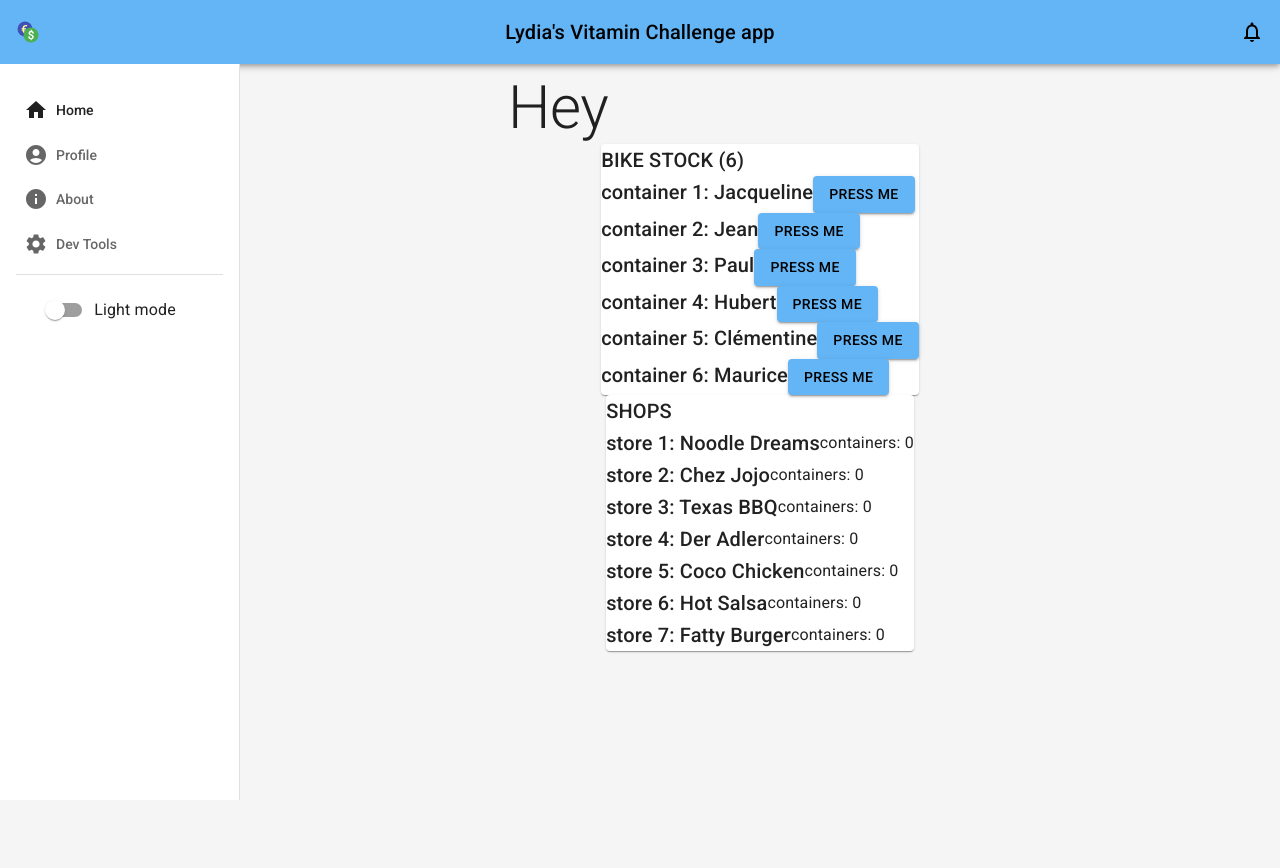
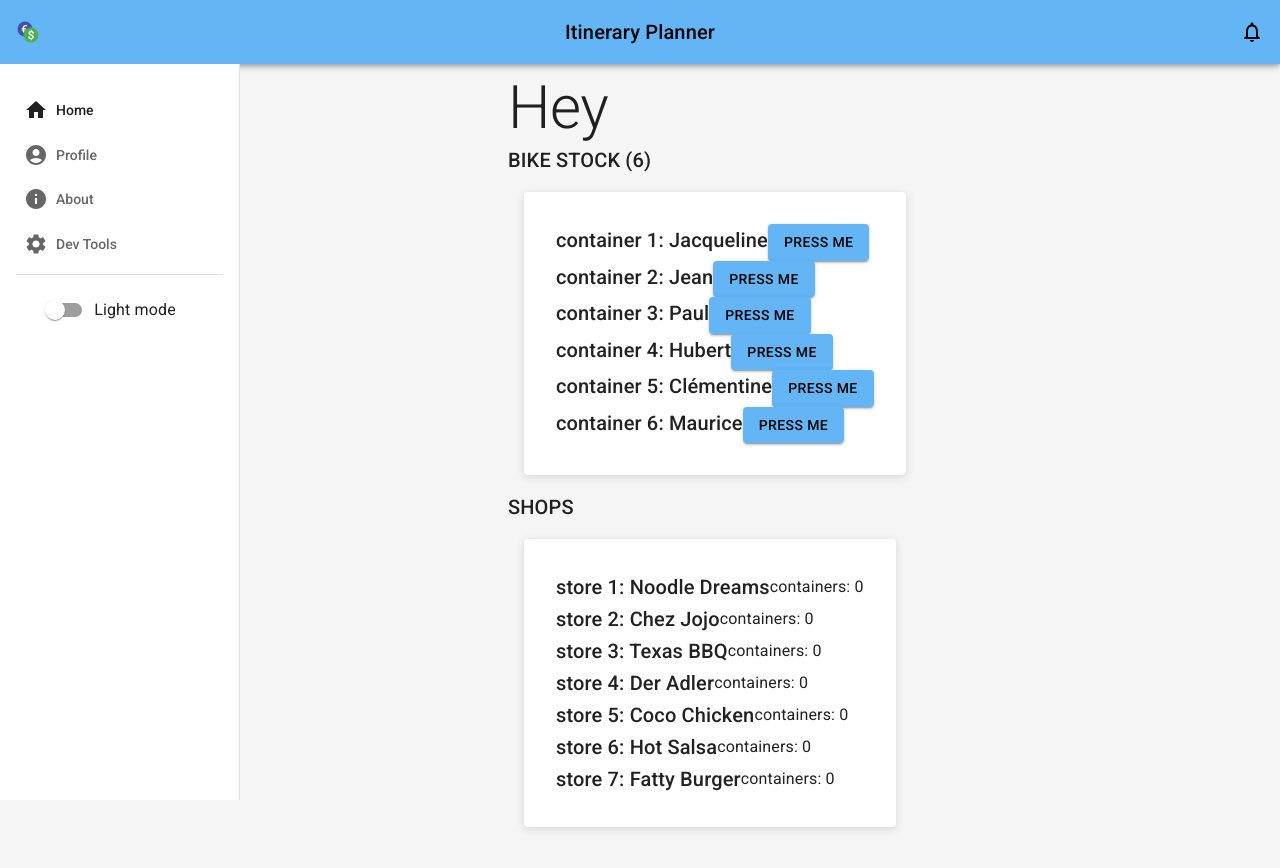
Before and after one commit to lydialawli/itinerary-planner-ly, a React (Create React App) app: page / in a window 1280 px wide. Shown: the top 868 px of the page. Before the commit the page ends 800 px from the top, so only its background shows below. Built offline with nearby package versions, Linux system fonts and the light colour scheme.

Commit message:
delete unused files

```diff
--- a/src/App.tsx
+++ b/src/App.tsx
@@ -1,5 +1,8 @@
 import { AppStore } from './appContext'
-import { AppRouter, Routes } from './routes'
+import { Route, Switch, BrowserRouter } from 'react-router-dom'
+import { Welcome, About, NotFound, Home } from './views'
+import { PrivateLayout } from './routes/Layout'
+
 import { ErrorBoundary } from './components'
 import { AppThemeProvider } from './theme'
 import { Provider } from 'react-redux'
@@ -14,9 +17,16 @@ const App = () => {
       <AppStore>
         <Provider store={store}>
           <AppThemeProvider>
-            <AppRouter>
-              <Routes />
-            </AppRouter>
+            <BrowserRouter>
+              <PrivateLayout>
+                <Switch>
+                  <Route path="/" exact component={Home} />
+                  <Route path="/welcome" component={Welcome} />
+                  <Route path="/about" component={About} />,
+                  <Route component={NotFound} />
+                </Switch>
+              </PrivateLayout>
+            </BrowserRouter>
           </AppThemeProvider>
         </Provider>
       </AppStore>
--- a/src/routes/AppRouter.tsx
+++ /dev/null
@@ -1,10 +0,0 @@
-import { BrowserRouter } from 'react-router-dom'
-
-/**
- * Router of the Application
- */
-const AppRouter: React.FC = ({ children }) => {
-  return <BrowserRouter>{children}</BrowserRouter>
-}
-
-export default AppRouter
--- a/src/routes/Layout/PrivateLayout.tsx
+++ b/src/routes/Layout/PrivateLayout.tsx
@@ -10,7 +10,7 @@ import { ErrorBoundary } from '../../components'
 import SideBar from '../../components/SideBar/SideBar'
 import { LinkToPage } from '../../utils/type'
 
-const TITLE_PRIVATE = `Lydia's Vitamin Challenge app`
+const TITLE_PRIVATE = `Itinerary Planner`
 const MOBILE_SIDEBAR_ANCHOR = 'left' // 'right'
 const DESKTOP_SIDEBAR_ANCHOR = 'left' // 'right'
 export const SIDEBAR_WIDTH = 240 // 240px
--- a/src/routes/PrivateRoutes.tsx
+++ /dev/null
@@ -1,22 +0,0 @@
-import { Route, Switch } from 'react-router-dom'
-import { Welcome, About, NotFound, Home } from '../views'
-import { PrivateLayout } from './Layout'
-
-/**
- * List of routes available only for authenticated users
- * Also renders the "Private Layout" composition
- */
-const PrivateRoutes = () => {
-  return (
-    <PrivateLayout>
-      <Switch>
-        <Route path="/" exact component={Home} />
-        <Route path="/welcome" component={Welcome} />
-        <Route path="/about" component={About} />,
-        <Route component={NotFound} />
-      </Switch>
-    </PrivateLayout>
-  )
-}
-
-export default PrivateRoutes
--- a/src/routes/Routes.tsx
+++ /dev/null
@@ -1,39 +0,0 @@
-// import { useEffect } from 'react';
-import { useAppStore } from '../appContext'
-import PublicRoutes from './PublicRoutes'
-import PrivateRoutes from './PrivateRoutes'
-// import { isUserStillLoggedIn } from '../api/auth/utils';
-// import { api } from '../api';
-
-/**
- * Renders routes depending on Authenticated or Anonymous users
- */
-const Routes = () => {
-  const [state /*, dispatch*/] = useAppStore()
-
-  // Re-login or logout the user if needed
-  // useEffect(() => {
-  //   // Check isn't token expired?
-  //   const isLogged = isUserStillLoggedIn();
-
-  //   if (state.isAuthenticated && !isLogged) {
-  //     // Token was expired, logout immediately!
-  //     console.warn('Token was expired, logout immediately!');
-  //     api?.auth?.logout();
-  //     // dispatch({ type: 'LOG_OUT' }); // Not needed due to reloading App in api.auth.logout()
-  //     return; // Thats all for now, the App will be completely re-rendered soon
-  //   }
-
-  //   if (isLogged && !state.isAuthenticated) {
-  //     // Valid token is present but we are not logged in somehow, lets fix it
-  //     console.warn('Token found, lets try to auto login');
-  //     api?.auth?.refresh().then(() => {
-  //       dispatch({ type: 'LOG_IN' }); // Update global store only if token refresh was successful.
-  //     });
-  //   }
-  // }, [state.isAuthenticated, dispatch]); // Effect for every state.isAuthenticated change actually
-
-  // console.log('Routes() - isAuthenticated:', state.isAuthenticated)
-  return state.isAuthenticated ? <PrivateRoutes /> : <PublicRoutes />
-}
-export default Routes
--- a/src/routes/index.tsx
+++ /dev/null
@@ -1,4 +0,0 @@
-import Routes from './Routes';
-import AppRouter from './AppRouter';
-
-export { Routes as default, Routes, AppRouter };
--- a/src/views/Home/MainPaper.tsx
+++ b/src/views/Home/MainPaper.tsx
@@ -1,6 +1,6 @@
 import React, { ReactElement } from 'react'
 import { useSelector, useDispatch } from 'react-redux'
-import { Paper, Typography, Grid, Button } from '@mui/material'
+import { Paper, Typography, Grid, Button, Box } from '@mui/material'
 import { Theme } from '@mui/material/styles'
 import makeStyles from '@mui/styles/makeStyles'
 import { StoreState, Container, Store } from '../../interactions/reducers/containerReducer'
@@ -13,14 +13,14 @@ const MainPaper = (): ReactElement => {
   console.log(bikeStock, stores)
 
   const moveContainer = (container: Container, shopId?: string) => {
-    // console.log(container, shopId);
     dispatch({ type: 'MOVE_TO_STORE', payload: { container, shopId } })
   }
 
   return (
-    <Grid container justifyContent="center" alignItems="center">
-      <Paper>
+    <Grid container>
+      <Box>
         <Typography variant="h6">BIKE STOCK ({bikeStock.length || 0})</Typography>
+        <Paper className={classes.paper}>
           <Grid container direction={'column'}>
             {bikeStock &&
               bikeStock.length > 0 &&
@@ -36,8 +36,10 @@ const MainPaper = (): ReactElement => {
               ))}
           </Grid>
         </Paper>
-      <Paper>
+      </Box>
+      <Box>
         <Typography variant="h6">SHOPS</Typography>
+        <Paper className={classes.paper}>
           <Grid container direction={'column'}>
             {stores &&
               stores.length > 0 &&
@@ -56,6 +58,7 @@ const MainPaper = (): ReactElement => {
               ))}
           </Grid>
         </Paper>
+      </Box>
     </Grid>
   )
 }
```
Lines whose indentation alone changed are shown as unchanged.
